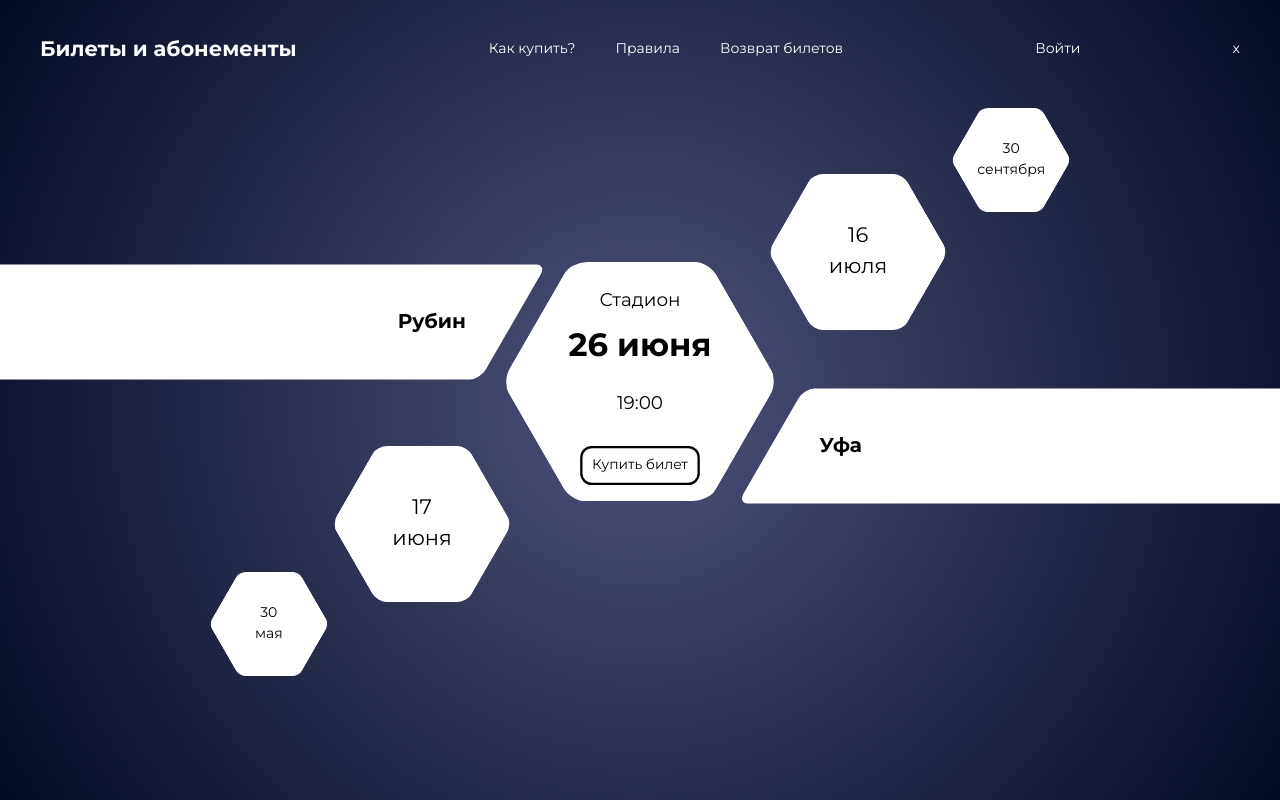
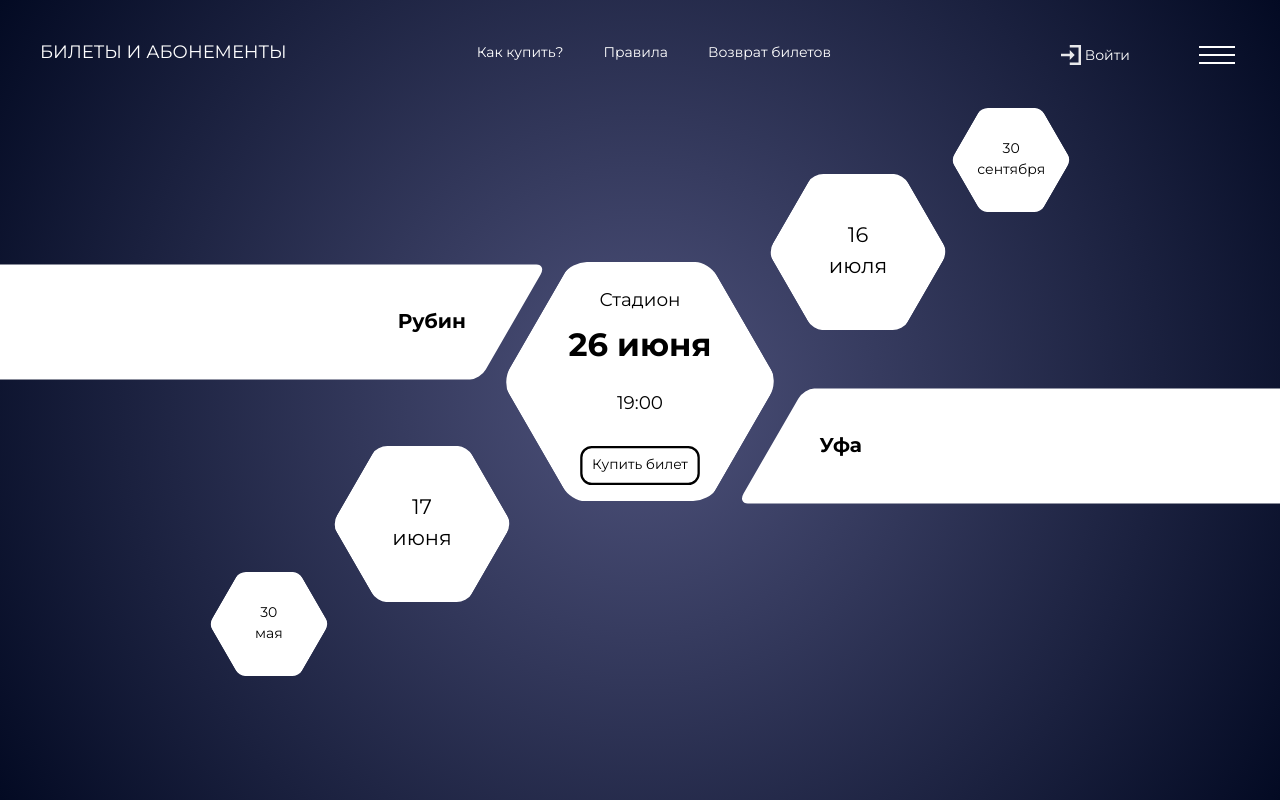
Before and after one commit to AnatolyKazarin/hexagon, a website built with webpack: page src/index.pug in a window 1280 px wide. Shown: the top 800 px of the page. Built offline with nearby package versions, Linux system fonts and the light colour scheme.

Commit message:
Menu styling finished

```diff
--- a/src/index.pug
+++ b/src/index.pug
@@ -4,7 +4,7 @@ html(lang="en")
     meta(charset="UTF-8")
     meta(name="description" content="About this site")
     meta(name="keywords" content="")
-    meta(name="viewport" content="width=1440, initial-scale=1")
+    meta(name="viewport" content="width=device-width, initial-scale=1")
     link(rel="icon" href="https://www.w3.org/html/logo/badge/html5-badge-h-solo.png")
     title Расписание матчей
     link(rel="stylesheet" type="text/css" href="main.css")
@@ -21,8 +21,12 @@ html(lang="en")
               a(href="#") Правила
             li.main-nav__item
               a(href="#") Возврат билетов
-        a.user-login(href="#") Войти
-        a.hidden-menu(href="#") x
+        .user-nav
+          a.user-login(href="#")
+            <svg class="user-login__icon" width="20" height="20" xmlns="http://www.w3.org/2000/svg" viewBox="0 0 16 16"><polygon points="0 7 7.01 7 7.01 4.06 10.96 8.01 7.01 11.91 7.01 9.06 0 9.02 0 7"/><polygon points="7.01 0 7.01 2 14.03 2 14.03 13.99 7.01 13.99 7.01 16 16 16 16 0 7.01 0"/></svg>
+            span Войти
+          a.hidden-menu(href="#")
+            span
       main
         p.team.team-first
           span Соперник №1
--- a/src/main.scss
+++ b/src/main.scss
@@ -17,11 +17,15 @@ body {
 
 h2 {
   margin: 0;
+  text-transform: uppercase;
+  font-weight: normal;
+  font-size: 18px;
 }
 
 header {
   display: flex;
   justify-content: space-between;
+  align-items: center;
   padding: 40px;
 }
 
@@ -35,6 +39,10 @@ a:hover {
   color: grey;
 }
 
+.main-nav {
+  margin-right: 40px;
+}
+
 .main-nav__list {
   list-style: none;
   margin: 0;
@@ -44,6 +52,54 @@ a:hover {
 
 .main-nav__item {
   margin-right: 40px;
+}
+
+.user-login {
+  margin-right: 60px;
+}
+
+.user-login__icon {
+  fill: white;
+  opacity: 0.9;
+  position: relative;
+  top: 5px;
+  transition: all 0.4s;
+}
+
+.user-login:hover .user-login__icon {
+  opacity: 0.3;
+}
+
+.user-nav {
+  display: inline-block;
+}
+
+.hidden-menu {
+  display: inline-block;
+  margin-top: -30px;
+  cursor: pointer;
+  width: 50px;
+  height: 50px;
+  color: transparent;
+}
+
+.hidden-menu span {
+  content: "";
+  position: absolute;
+  top: 46px;
+  right: 45px;
+  width: 36px;
+  height: 2px;
+  background-color: #ffffff;
+  -webkit-box-shadow: 0 8px 0 0 #ffffff, 0 16px 0 0 #ffffff;
+  box-shadow: 0 8px 0 0 #ffffff, 0 16px 0 0 #ffffff;
+  transition: all 0.4s;
+}
+
+.hidden-menu:hover span {
+  background-color: grey;
+  -webkit-box-shadow: 0 8px 0 0 grey, 0 16px 0 0 grey;
+  box-shadow: 0 8px 0 0 grey, 0 16px 0 0 grey;
 }
 
 .team {
```
